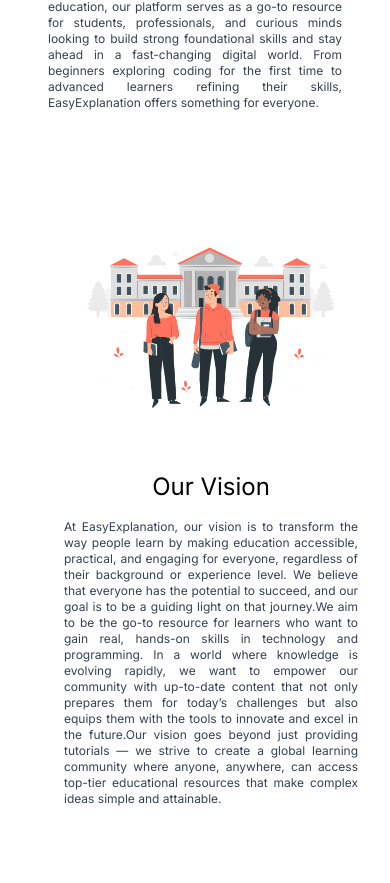
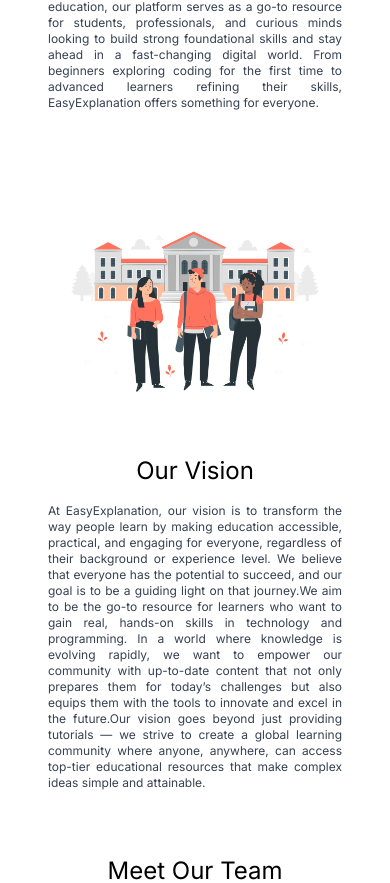
Before and after one commit to suraj-kumal/2EZ-4U, a Next.js app: page /aboutus in a window 390 px wide. Shown: the part 1461-2344 px from the top of the page. Built offline with nearby package versions, Linux system fonts and the light colour scheme.

Commit message:
aboutuspageuifixes

```diff
--- a/app/aboutus/page.tsx
+++ b/app/aboutus/page.tsx
@@ -111,8 +111,9 @@ const Page = () => {
           </div>
         </div>
         {/* Image About 3rd section */}
-        <div className="container mx-4 my-4 px-4 py-6 sm:py-8 md:py-12">
-          <div className="flex flex-col-reverse sm:flex-col-reverse md:flex-row justify-center md:justify-between items-center md:items-start gap-4 md:gap-8">
+        {/* <div className="container mx-4 my-4 px-4 py-6 sm:py-8 md:py-12 sm:mx-0"> */}
+        <div className="container mx-0 my-0 px-4 py-6 sm:py-8 md:py-12 sm:mx-0 md:mx-4 md:my-4">
+          <div className="flex flex-col-reverse sm:flex-col-reverse md:flex-row justify-center md:justify-between items-center md:items-start gap-4 md:gap-8 ">
             <div className="w-full md:w-1/2">
               <h1 className="text-2xl sm:text-3xl md:text-4xl lg:text-5xl text-center md:text-left mb-4 md:mb-6 relative z-10">
                 Our Vision
```
